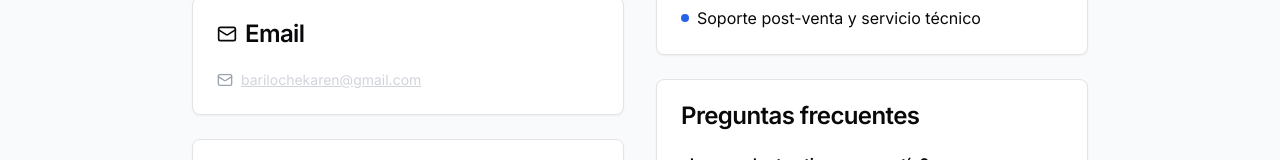
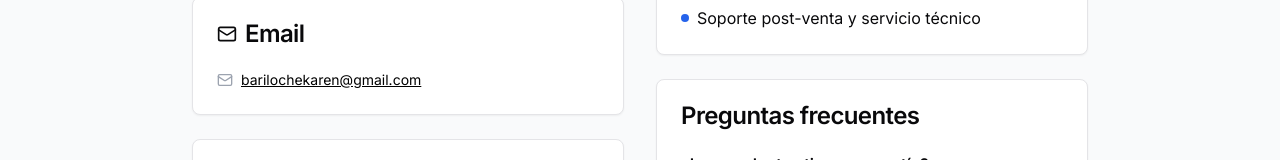
Before and after one commit to Nico-Pastorino/karen-bariloche, a Next.js app: page /contacto in a window 1280 px wide. Shown: the part 491-651 px from the top of the page. Built offline with nearby package versions, Linux system fonts and the light colour scheme; no server answers; the database is empty.

Commit message:
Actualizar estilo del enlace de correo electrónico en la sección de contacto

```diff
--- a/app/contacto/page.tsx
+++ b/app/contacto/page.tsx
@@ -58,9 +58,9 @@ export default function ContactPage() {
                   <li className="flex items-center space-x-2">
                    <Mail className="h-4 w-4 text-gray-400" />
                     <a
-                     href="mailto:barilochekaren@gmail.com"
-                     className="text-gray-300 hover:text-white transition-colors text-sm underline"
-                        >
+                      href="mailto:barilochekaren@gmail.com"
+                      className="text-black hover:text-gray-700 transition-colors text-sm underline"
+                      >
                          barilochekaren@gmail.com
                     </a>
                   </li>
```
